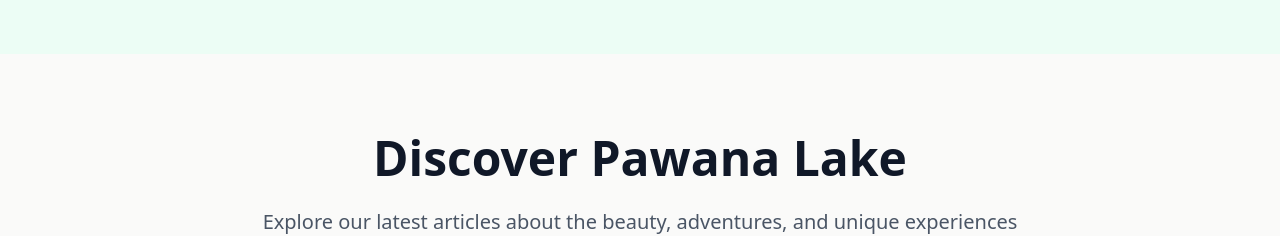
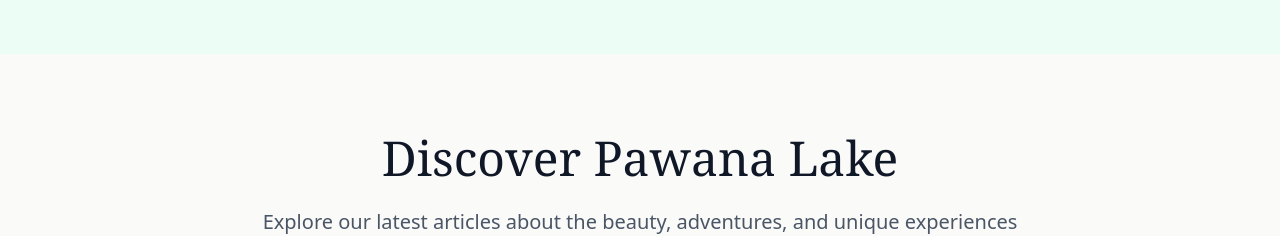
Before and after one commit to krishkad/Willowbrook, a Next.js app: page / in a window 1280 px wide. Shown: the part 7160-7396 px from the top of the page. Built offline with nearby package versions, Linux system fonts and the light colour scheme.

Commit message:
font correction in blog section

```diff
--- a/src/components/sections/Blog.tsx
+++ b/src/components/sections/Blog.tsx
@@ -1,26 +1,24 @@
-import React from 'react'
+import React from "react";
 import Link from "next/link";
 import { Card, CardContent, CardHeader, CardTitle } from "@/components/ui/card";
 import { Badge } from "@/components/ui/badge";
 import { Clock, ArrowRight, Calendar } from "lucide-react";
-import { blogPosts } from '@/data/BlogData';
-import { Button } from '../ui/button';
+import { blogPosts } from "@/data/BlogData";
+import { Button } from "../ui/button";
 
 const Blog = () => {
-
-
-      const featuredPosts = blogPosts.slice(0, 3);
+  const featuredPosts = blogPosts.slice(0, 3);
   return (
     <>
-     <div className="container mx-auto px-4 py-20">
+      <div className="container mx-auto px-4 py-20">
         <div className="text-center mb-16">
-          <h2 className="text-4xl md:text-5xl font-bold text-gray-900 mb-6">
+          <h2 className="text-4xl md:text-5xl font-serif text-gray-900 mb-6">
             Discover Pawana Lake
           </h2>
           <p className="text-xl text-gray-600 max-w-3xl mx-auto leading-relaxed">
             Explore our latest articles about the beauty, adventures, and unique
-            experiences that await you at Maharashtra&apos;s premier luxury camping
-            destination.
+            experiences that await you at Maharashtra&apos;s premier luxury
+            camping destination.
           </p>
         </div>
 
@@ -94,9 +92,8 @@ const Blog = () => {
           </Link>
         </div>
       </div>
+    </>
+  );
+};
 
-    </>
-  )
-}
-
-export default Blog
+export default Blog;
```
